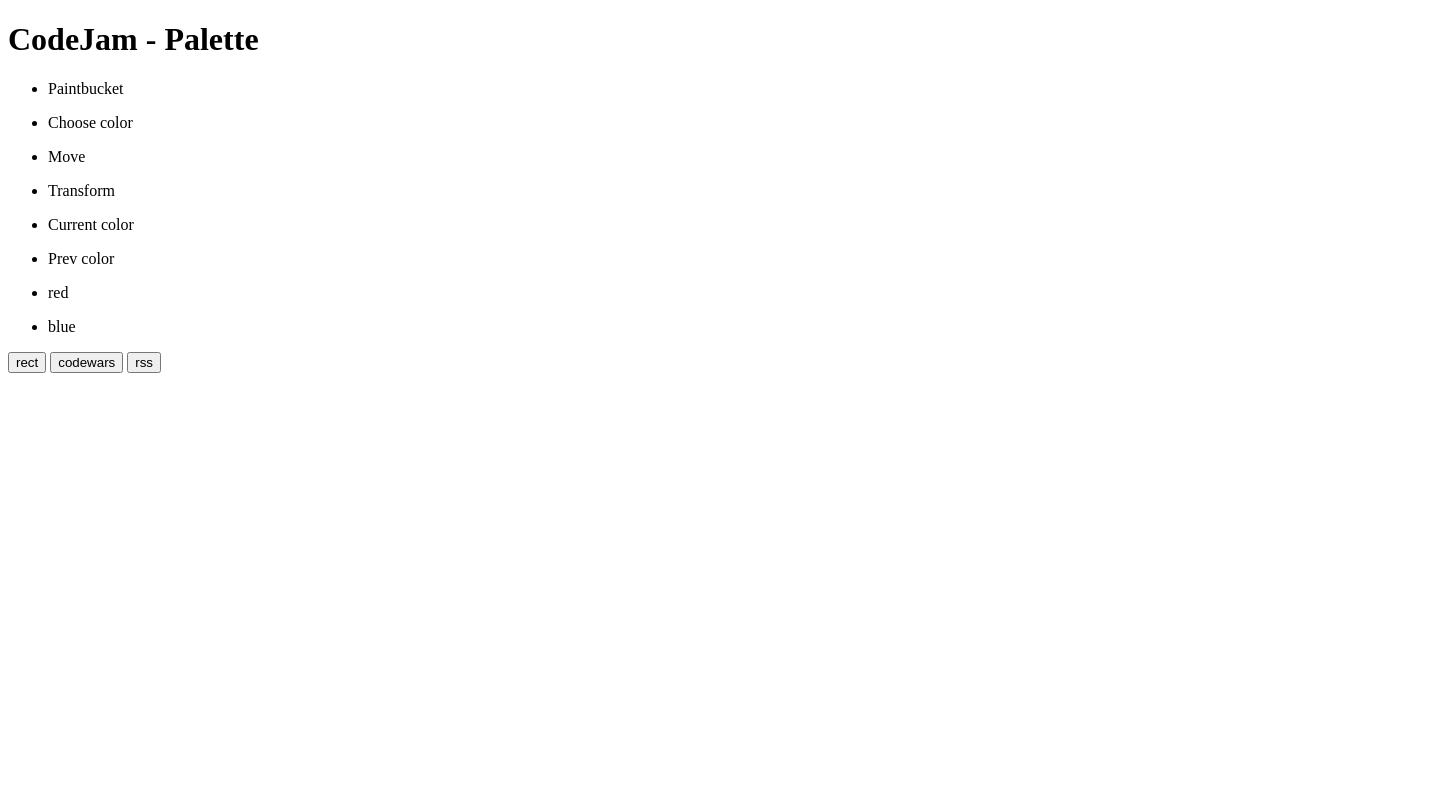
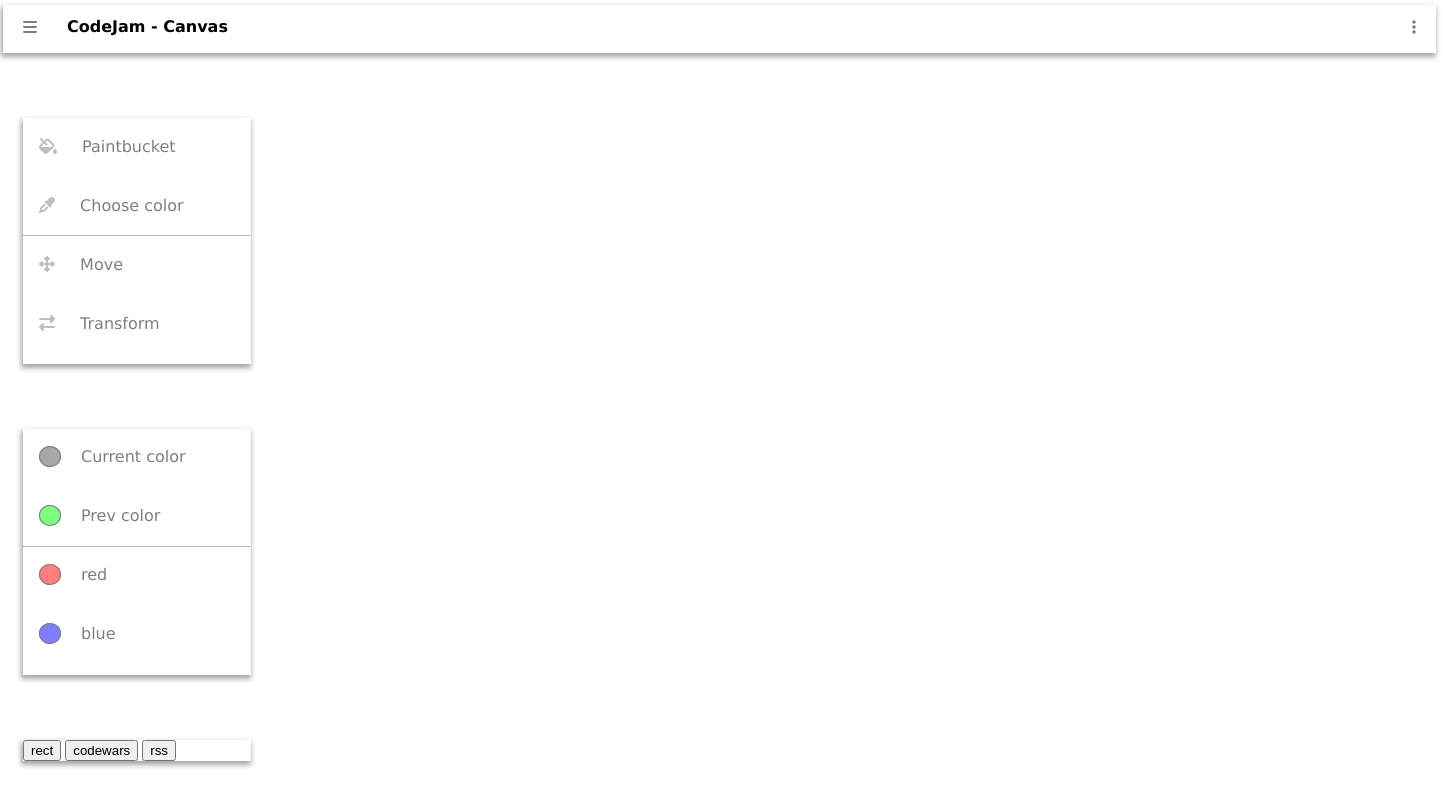
Before and after one commit to Grenzen/codejam-canvas, a plain HTML site: page data/index.html in a window 1280 px wide. Shown: the whole page, 1443 px wide, since content can reach past the window. Drawn offline with Linux system fonts and the light colour scheme.

Commit message:
docs: add common, header and main css files to stylesheets folder

```diff
--- a/data/index.html
+++ b/data/index.html
@@ -5,51 +5,49 @@
     <meta name="viewport" content="width=device-width, initial-scale=1.0">
     <meta http-equiv="X-UA-Compatible" content="ie=edge">
     <title>CodeJam-Canvas</title>
+    <link rel="stylesheet" href="./stylesheets/style.css" type="text/css">
+    <script src="https://kit.fontawesome.com/c58f99d73e.js" crossorigin="anonymous"></script>
   </head>
   <body>
     <header class="header_wrapper">
-      <nav class="navigation"></nav>
-      <h1>CodeJam - Palette</h1>
-      <div class="settings"></div>
+      <nav class="navigation">
+        <i class="fas fa-bars"></i>
+      </nav>
+      <h1>CodeJam - Canvas</h1>
+      <div class="settings">
+        <i class="fas fa-ellipsis-v"></i>
+      </div>
     </header>
     <main class="main_wrapper">
       <section class="tools">
         <ul class="tools_wrapper">
-          <li class="list__item_paintbucket">
-            <span></span>
-            <p>Paintbucket</p>
+          <li class="list__item">
+            <p><i class="fas fa-fill-drip"></i> Paintbucket</p>
           </li>
-          <li class="list__item_choosecolor">
-            <span></span>
-            <p>Choose color</p>
+          <li class="list__item">
+            <p><i class="fas fa-eye-dropper"></i> Choose color</p>
           </li>
-          <li class="list__item_move">
-            <span></span>
-            <p>Move</p>
+          <li class="list__item">
+            <p><i class="fas fa-arrows-alt"></i> Move</p>
           </li>
-          <li class="list__item_transform">
-            <span></span>
-            <p>Transform</p>
+          <li class="list__item">
+            <p><i class="fas fa-exchange-alt"></i> Transform</p>
           </li>
         </ul>
       </section>
       <section class="color_storage">
         <ul class="color_storage_wrapper">
-          <li class="list__item_current">
-            <span></span>
-            <p>Current color</p>
+          <li class="list__item">
+            <p><i class="current"></i> Current color</p>
           </li>
-          <li class="list__item_previous">
-            <span></span>
-            <p>Prev color</p>
+          <li class="list__item">
+            <p><i class="prev"></i> Prev color</p>
           </li>
-          <li class="list__item_red">
-            <span></span>
-            <p>red</p>
+          <li class="list__item">
+            <p><i class="red"></i> red</p>
           </li>
-          <li class="list__item_blue">
-            <span></span>
-            <p>blue</p>
+          <li class="list__item">
+            <p><i class="blue"></i> blue</p>
           </li>
         </ul>
       </section>
--- /dev/null
+++ b/data/stylesheets/common.css
@@ -0,0 +1,37 @@
+* {
+  box-sizing: border-box;
+}
+
+body {
+  width: 1440px;
+  height: 900px;
+  margin: 5px 3px;
+  background-color: #fff;
+}
+
+h1, p {
+  font-family: Geneva, Verdana, sans-serif;
+}
+
+.fas,
+.list__item {
+  opacity: .5;
+}
+
+.fas:hover,
+.list__item:hover {
+  opacity: 1;
+}
+
+.list__item:nth-child(2):hover {
+  border-bottom: 1px solid rgba(0, 0, 0, .2);
+}
+
+.header_wrapper,
+.tools,
+.color_storage,
+.input_wrapper {
+  -webkit-box-shadow: -1px 3px 5px 1px rgba(0,0,0,0.35);
+  -moz-box-shadow: -1px 3px 5px 1px rgba(0,0,0,0.35);
+  box-shadow: -1px 3px 5px 1px rgba(0,0,0,0.35);
+}
--- /dev/null
+++ b/data/stylesheets/header.css
@@ -0,0 +1,16 @@
+.header_wrapper {
+  width: 1433px;
+  height: 48px;
+  padding: 14px 20px;
+  display: flex;
+  flex-direction: row;
+}
+
+h1 {
+  font-weight: 600;
+  margin-left: 30px;
+}
+
+.settings {
+  margin-left: auto;
+}
--- /dev/null
+++ b/data/stylesheets/main.css
@@ -0,0 +1,61 @@
+.tools,
+.color_storage {
+  height: 246px;
+}
+
+.tools,
+.color_storage,
+.input_wrapper {
+  width: 228px;
+  margin: 65px 20px;
+}
+
+.tools_wrapper,
+.color_storage_wrapper {
+  height: 100%;
+  display: flex;
+  flex-direction: column;
+  justify-content: space-evenly;
+}
+
+.list__item i {
+  padding-right: 20px;
+}
+
+.list__item {
+  height: 20%;
+}
+
+.list__item p {
+  height: 100%;
+  width: 100%;
+  padding: 10px 16px;
+}
+
+.list__item:nth-child(2) {
+  border-bottom: 1px solid rgba(0, 0, 0, .5);
+}
+
+.color_storage_wrapper i {
+  width: 5px;
+  height: 5px;
+  margin-right: 20px;
+  border: 1px solid rgba(0, 0, 0, 1);
+  border-radius: 50%;
+}
+
+.current {
+  background-color: rgba(85, 81, 81, 1);
+}
+
+.prev {
+  background-color: rgba(0, 255, 0, 1);
+}
+
+.red {
+  background-color: rgba(255, 0, 0, 1);
+}
+
+.blue {
+  background-color: rgba(0, 0, 255, 1);
+}
--- a/data/stylesheets/style.css
+++ b/data/stylesheets/style.css
@@ -1 +1,4 @@
 @import './reset.css';
+@import './common.css';
+@import './header.css';
+@import './main.css';
```
